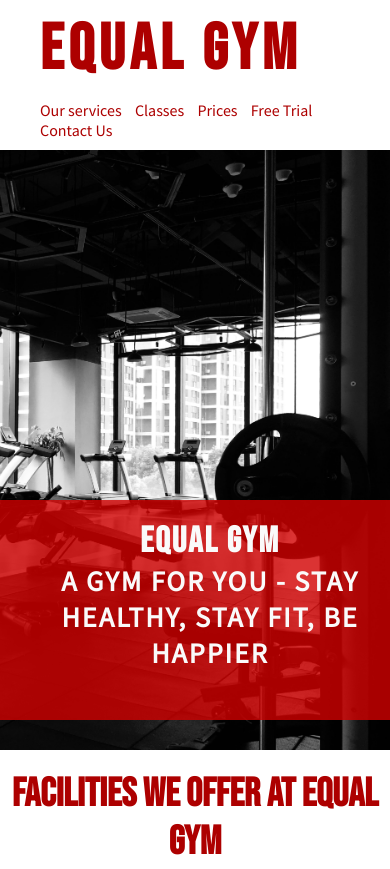
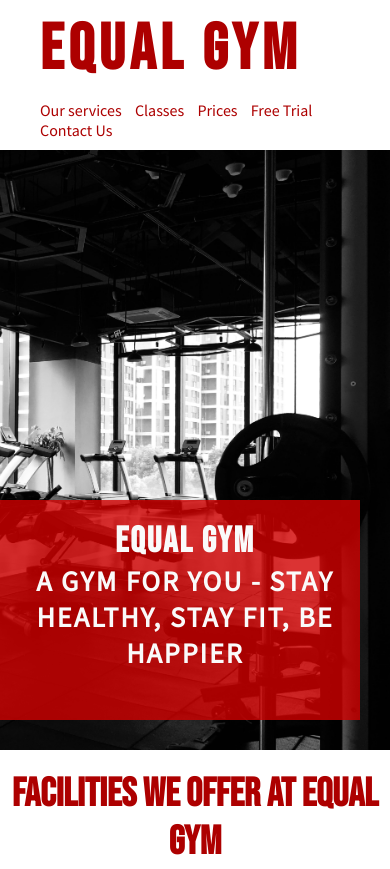
Before and after one commit to conor-b1995/p1-equal-gym, a plain HTML site: page index.html in a window 390 px wide. Shown: the top 869 px of the page. Drawn offline with Linux system fonts and the light colour scheme.

Commit message:
Remove commented out code and adjust the hero image text

```diff
--- a/assets/css/style.css
+++ b/assets/css/style.css
@@ -79,7 +79,7 @@ header{
 }
 
 #image-text {
-    width: 550px;
+    width: 500px;
     height: 150px;
     background-color:  rgb(211, 0, 0, .8);
     text-transform: uppercase;
@@ -89,7 +89,7 @@ header{
     padding-top: 20px;
     position: absolute;
     bottom: 15%;
-    left: 35%;
+    left: 30%;
     text-align: center;
 }
 
@@ -179,7 +179,6 @@ header{
     text-align: center;
     margin: 10px 0;
     font-size: 150%;
-    /* color: #ad5b5b; */
     text-decoration: underline;
 }
 
@@ -226,7 +225,6 @@ header{
 
 #prices p {
     text-align: center;
-    /* margin: 30px; */
 }
 
 #class-info {
@@ -384,7 +382,7 @@ input[type=radio] {
     #image-text {
         left: 0;
         bottom: 30px;
-        width: 400px;
+        width: 350px;
         height: 200px;
     }
 
@@ -401,25 +399,9 @@ input[type=radio] {
         place-content: center;
     }
 
-    /* #classes h3 {
-        font-size: 110%;
-    }
-
-    #classes li {
-        font-size: 90%;
-    } */
-
     .border {
         border-style: none;
     }
-
-    /* #prices h3 {
-        font-size: 110%;
-    }
-
-    #prices li {
-        font-size: 90%;
-    } */
 
     #prices {
         width: 100%;
```
